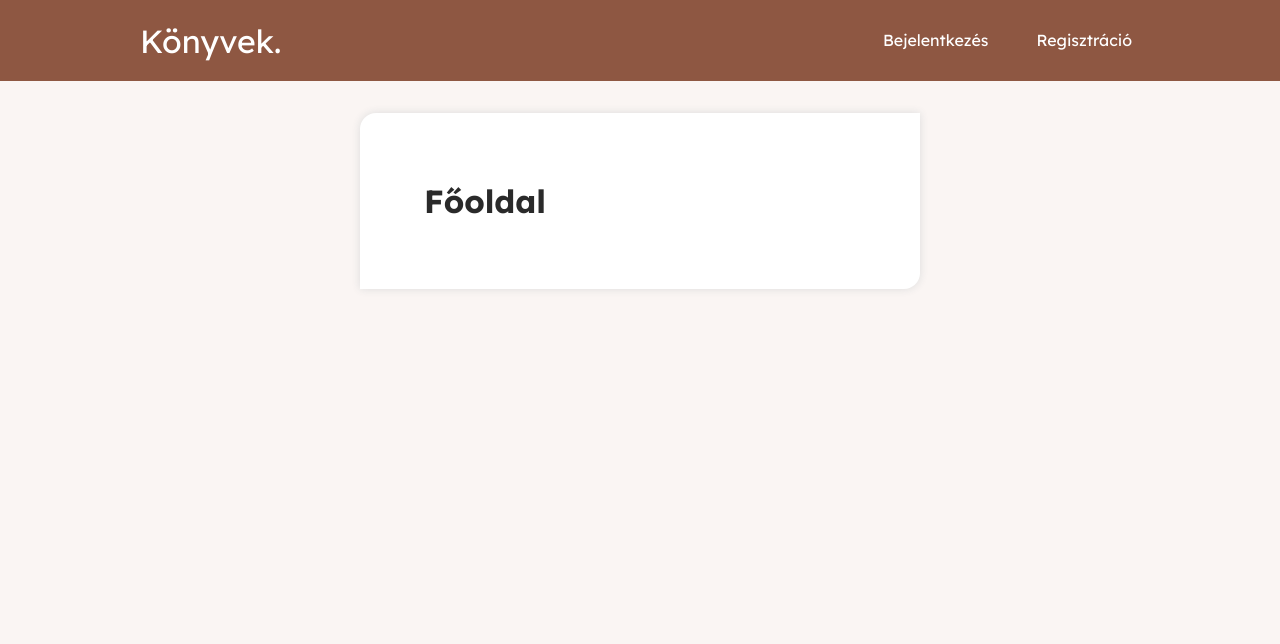
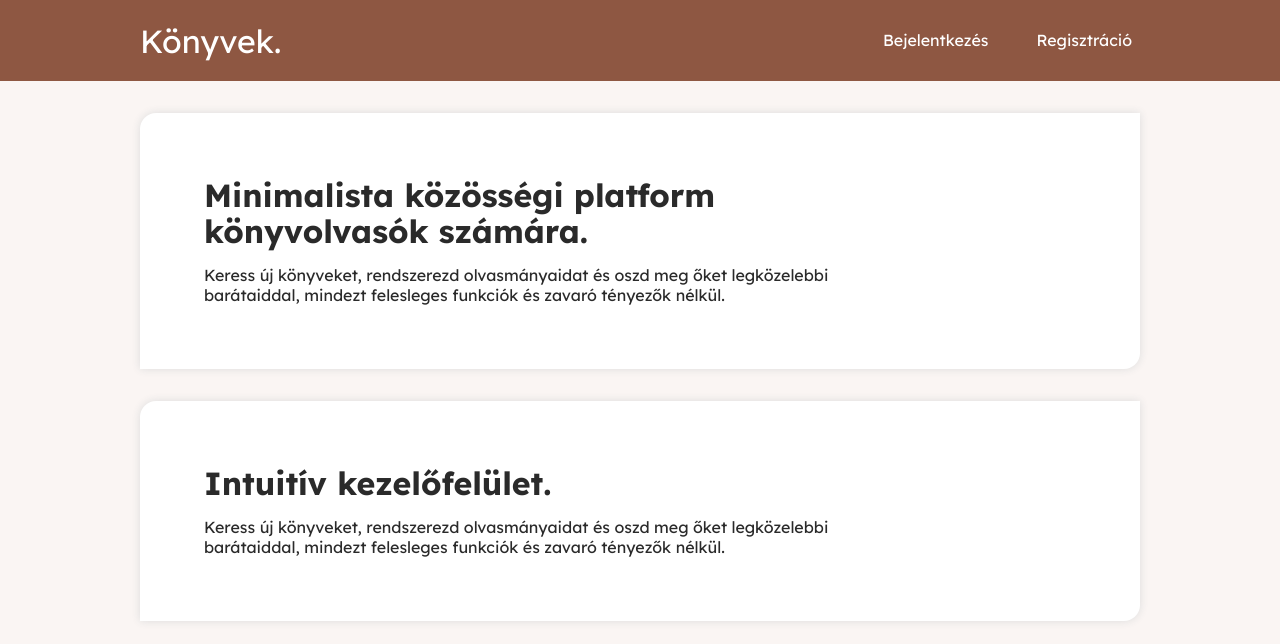
Before and after one commit to tamastomordi/web-app-for-book-readers, a React (Create React App) app in the folder front-end/: page /home in a window 1280 px wide. Shown: the top 644 px of the page. Built offline with nearby package versions, Linux system fonts and the light colour scheme.

Commit message:
Add title to home page

```diff
--- a/front-end/src/pages/Home.js
+++ b/front-end/src/pages/Home.js
@@ -2,8 +2,21 @@
    return (
       <div className="Home">
          <div className="container">
-            <div className="card">
-               <h1>Főoldal</h1>
+            <div className="card card-wide">
+               <h1>Minimalista közösségi platform könyvolvasók számára.</h1>
+               <p>
+                  Keress új könyveket, rendszerezd olvasmányaidat és oszd meg
+                  őket legközelebbi barátaiddal, mindezt felesleges funkciók és
+                  zavaró tényezők nélkül.
+               </p>
+            </div>
+            <div className="card card-wide right">
+               <h1>Intuitív kezelőfelület.</h1>
+               <p>
+                  Keress új könyveket, rendszerezd olvasmányaidat és oszd meg
+                  őket legközelebbi barátaiddal, mindezt felesleges funkciók és
+                  zavaró tényezők nélkül.
+               </p>
             </div>
          </div>
       </div>
```
